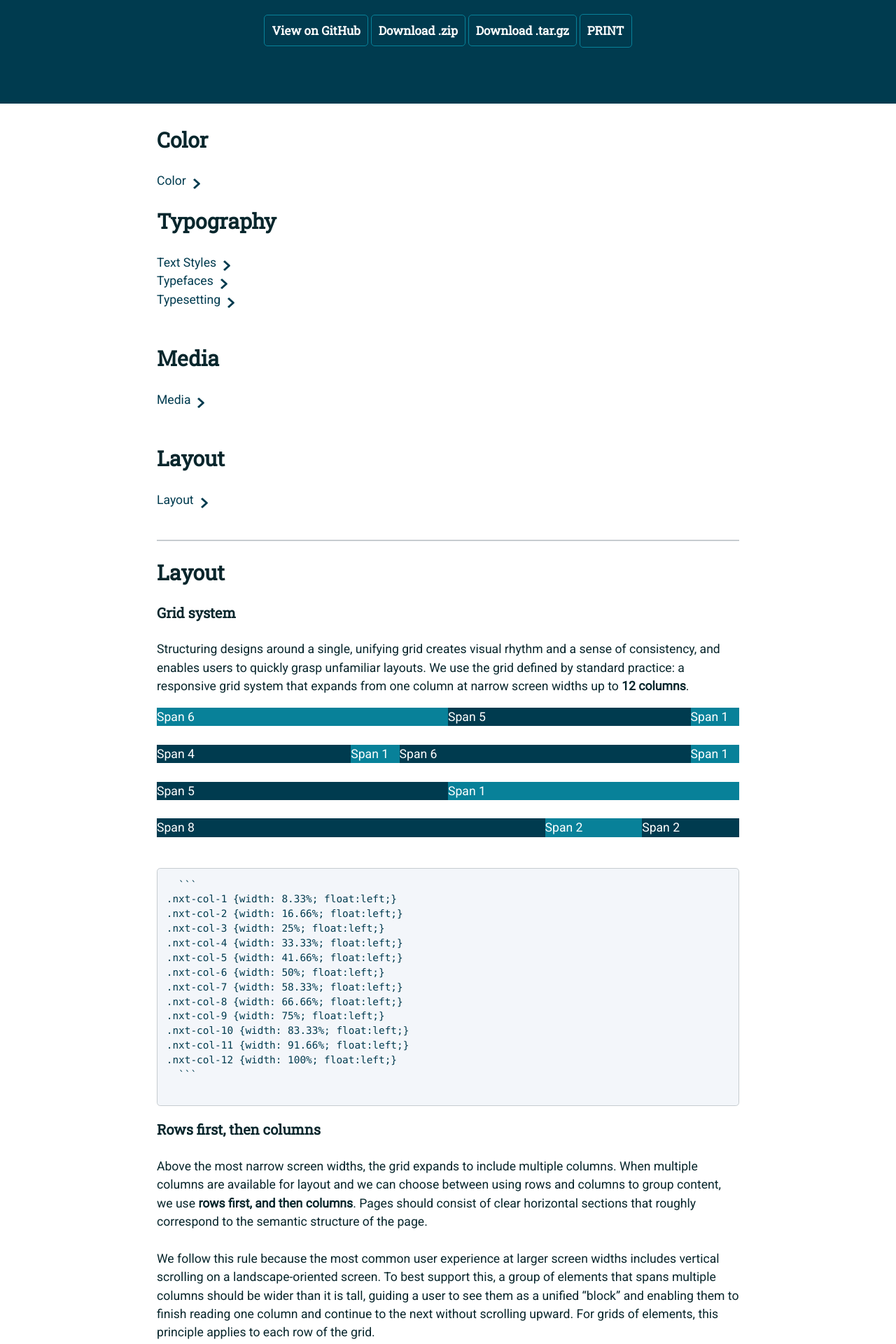
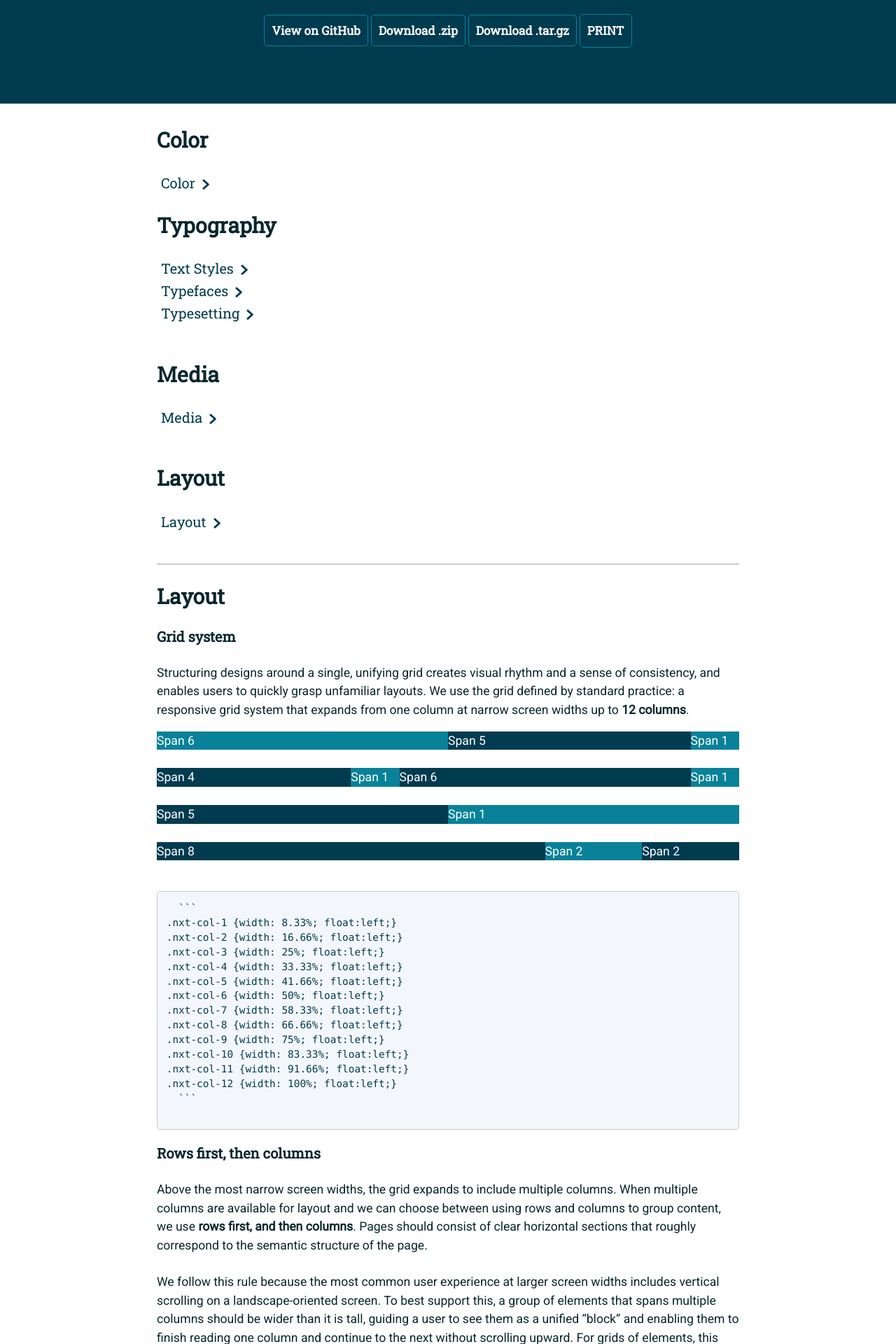
Before and after one commit to usnavy/Navy-Design-Guide, a Jekyll site: the page built from layout.md, in a window 1280 px wide. Shown: the part 449-2369 px from the top of the page at 70% size. Built offline with Jekyll 4.4.1, drawn with Linux system fonts in a browser that asks for light colours; our own code applies the rules of GitHub Pages for plain Markdown files.

Commit message:
Update layout.md

```diff
--- a/layout.md
+++ b/layout.md
@@ -1,16 +1,27 @@
 ## Color<br>
+<button class="menu-item">
  [Color](/color.md)<img src="img/Right-Chevron.png" alt="Color" class="chevron">
-<br>
+</button>
 ## Typography<br>
- [Text Styles](/text-styles.md)<img src="img/Right-Chevron.png" alt="Text Styles" class="chevron"><br>
- [Typefaces](/typefaces.md)<img src="img/Right-Chevron.png" alt="Text Styles" class="chevron"><br>
- [Typesetting](/typesetting.md)<img src="img/Right-Chevron.png" alt="Text Styles" class="chevron"><br>
+<button class="menu-item">
+ [Text Styles](/text-styles.md)<img src="img/Right-Chevron.png" alt="Text Styles" class="chevron">
+</button>
+<button class="menu-item">
+ [Typefaces](/typefaces.md)<img src="img/Right-Chevron.png" alt="Typefaces" class="chevron">
+</button>
+<button class="menu-item">
+ [Typesetting](/typesetting.md)<img src="img/Right-Chevron.png" alt="Typesetting" class="chevron">
+</button>
 <br>
 ## Media<br>
- [Media](/media.md)<img src="img/Right-Chevron.png" alt="Text Styles" class="chevron"><br>
+<button class="menu-item">
+ [Media](/media.md)<img src="img/Right-Chevron.png" alt="Media" class="chevron">
+</button>
 <br>
 ## Layout<br>
- [Layout](/layout.md)<img src="img/Right-Chevron.png" alt="Text Styles" class="chevron"><br>
+<button class="menu-item">
+ [Layout](/layout.md)<img src="img/Right-Chevron.png" alt="Layout" class="chevron">
+</button>
 <br>
 
 <hr>
```
